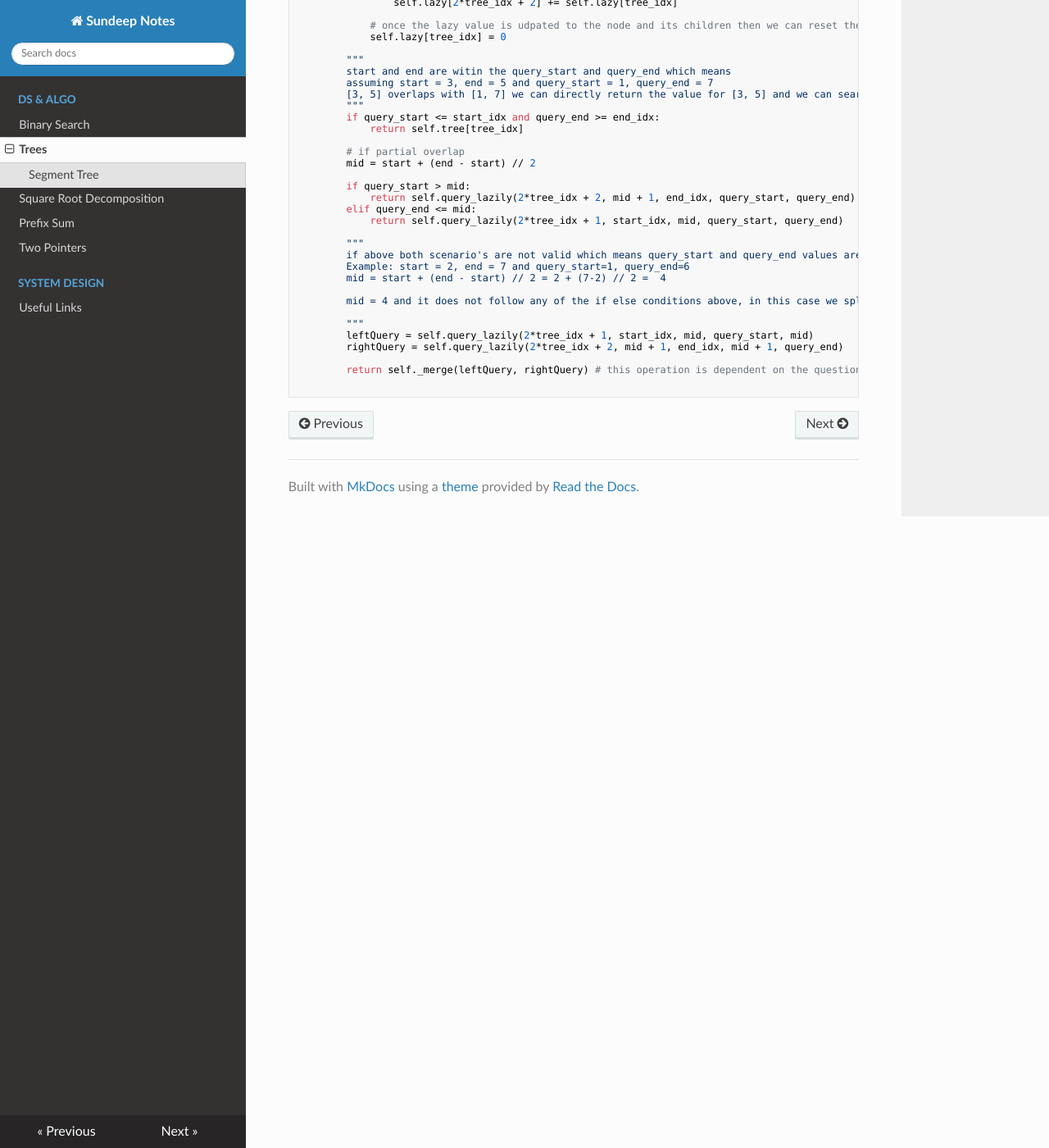
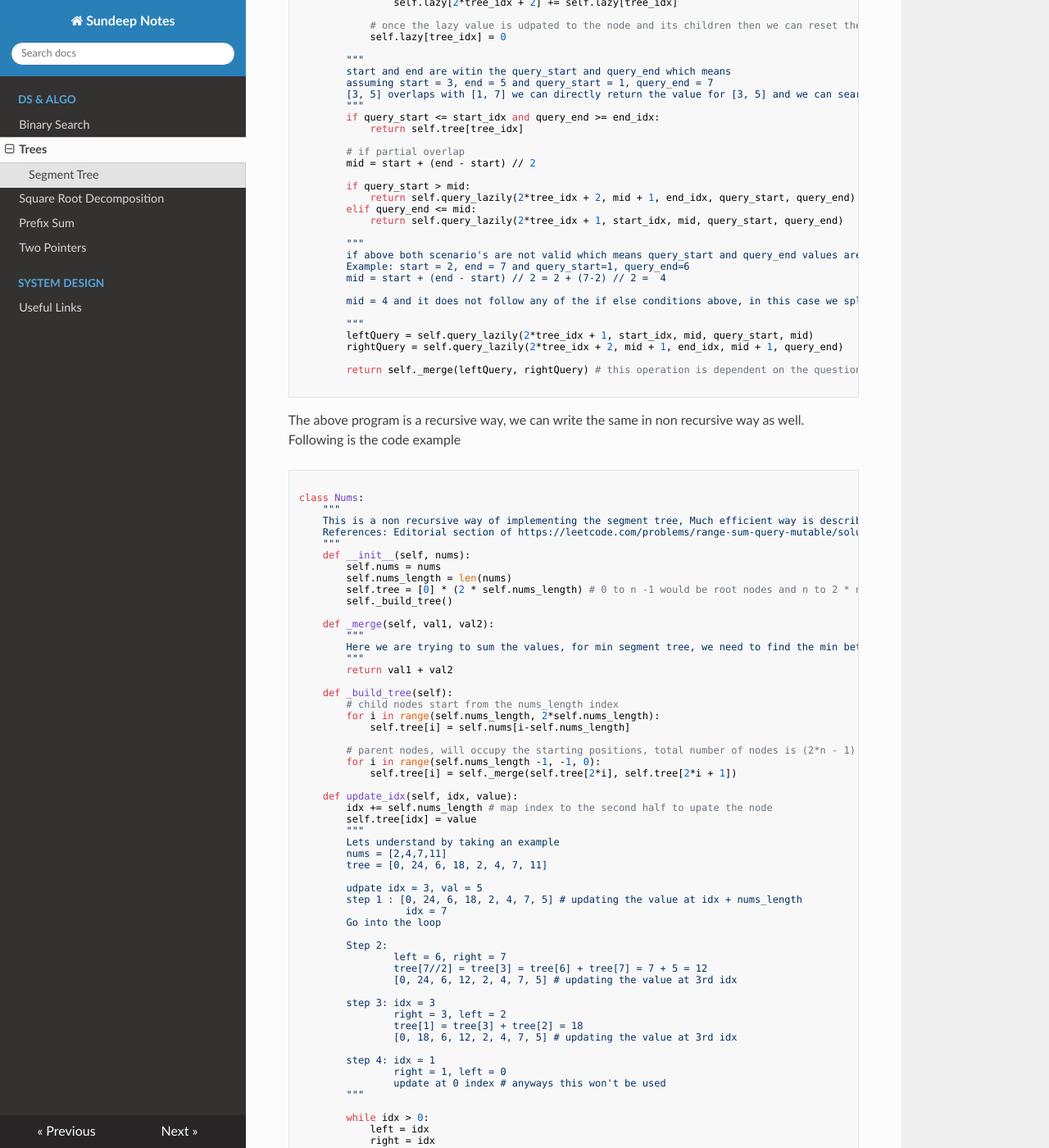
Before and after one commit to gsundeep-tech/notes, an MkDocs documentation site: the page built from docs/ds_and_algo/trees.md, in a window 1280 px wide and 1400 px high, scrolled down 3857 px. Shown: the whole window at 82% size. Built offline with MkDocs 1.6.1, drawn with Linux system fonts in a browser that asks for light colours; nearby versions of some CDN libraries; some of the changed text lies outside the part shown.

Commit message:
Adding recursion version of segment tree

````diff
--- a/docs/ds_and_algo/trees.md
+++ b/docs/ds_and_algo/trees.md
@@ -280,3 +280,97 @@ class Nums:
         return self._merge(leftQuery, rightQuery) # this operation is dependent on the question, here we are doing sum
 
 ```
+
+The above program is a recursive way, we can write the same in non recursive way as well. Following is the code example
+
+```python
+
+class Nums:
+    """
+    This is a non recursive way of implementing the segment tree, Much efficient way is described in this https://www.geeksforgeeks.org/segment-tree-efficient-implementation/
+    References: Editorial section of https://leetcode.com/problems/range-sum-query-mutable/solution/
+    """
+    def __init__(self, nums):
+        self.nums = nums
+        self.nums_length = len(nums)
+        self.tree = [0] * (2 * self.nums_length) # 0 to n -1 would be root nodes and n to 2 * n would be the input numbers which will be child nodes
+        self._build_tree()
+
+    def _merge(self, val1, val2):
+        """
+        Here we are trying to sum the values, for min segment tree, we need to find the min between the values
+        """
+        return val1 + val2
+
+    def _build_tree(self):
+        # child nodes start from the nums_length index
+        for i in range(self.nums_length, 2*self.nums_length):
+            self.tree[i] = self.nums[i-self.nums_length]
+
+        # parent nodes, will occupy the starting positions, total number of nodes is (2*n - 1)
+        for i in range(self.nums_length -1, -1, 0):
+            self.tree[i] = self._merge(self.tree[2*i], self.tree[2*i + 1])
+
+    def update_idx(self, idx, value):
+        idx += self.nums_length # map index to the second half to upate the node
+        self.tree[idx] = value
+        """
+        Lets understand by taking an example
+        nums = [2,4,7,11]
+        tree = [0, 24, 6, 18, 2, 4, 7, 11]
+
+        udpate idx = 3, val = 5
+        step 1 : [0, 24, 6, 18, 2, 4, 7, 5] # updating the value at idx + nums_length
+                  idx = 7
+        Go into the loop
+
+        Step 2:
+                left = 6, right = 7
+                tree[7//2] = tree[3] = tree[6] + tree[7] = 7 + 5 = 12
+                [0, 24, 6, 12, 2, 4, 7, 5] # updating the value at 3rd idx
+
+        step 3: idx = 3
+                right = 3, left = 2
+                tree[1] = tree[3] + tree[2] = 18
+                [0, 18, 6, 12, 2, 4, 7, 5] # updating the value at 3rd idx
+
+        step 4: idx = 1
+                right = 1, left = 0
+                update at 0 index # anyways this won't be used
+        """
+
+        while idx > 0:
+            left = idx
+            right = idx
+            if idx % 2 == 0:
+                right = idx + 1
+            else:
+                left = idx - 1
+            self.tree[idx // 2] = self.tree[left] + self.tree[right]
+            idx //= 2
+
+    def query_range(self, start, end):
+        start += self.nums_length
+        end += self.nums_length
+
+        total = 0
+        while start <= end:
+            if start % 2 == 0:
+                total += self.tree[left]
+                start += 1
+
+            if end % 2 == 0:
+                total += self.tree[right]
+                end -= 1
+
+            start //= 2
+            end //= 2
+        return total
+```
+
+# TODO
+Need to complete the comments
+
+## 2. Binary Index tree - Fenwick Tree
+
+Reference: https://leetcode.com/problems/range-sum-query-mutable/discuss/75753/Java-using-Binary-Indexed-Tree-with-clear-explanation
````
